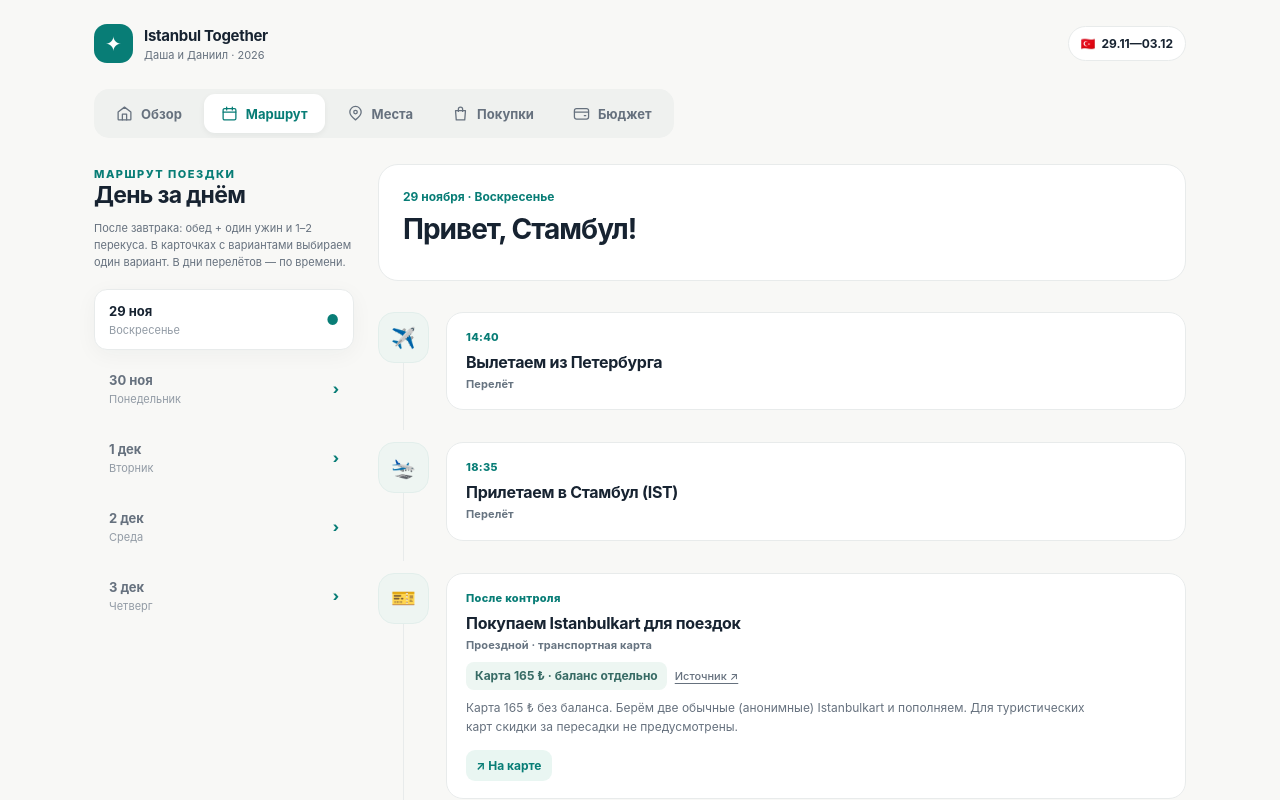
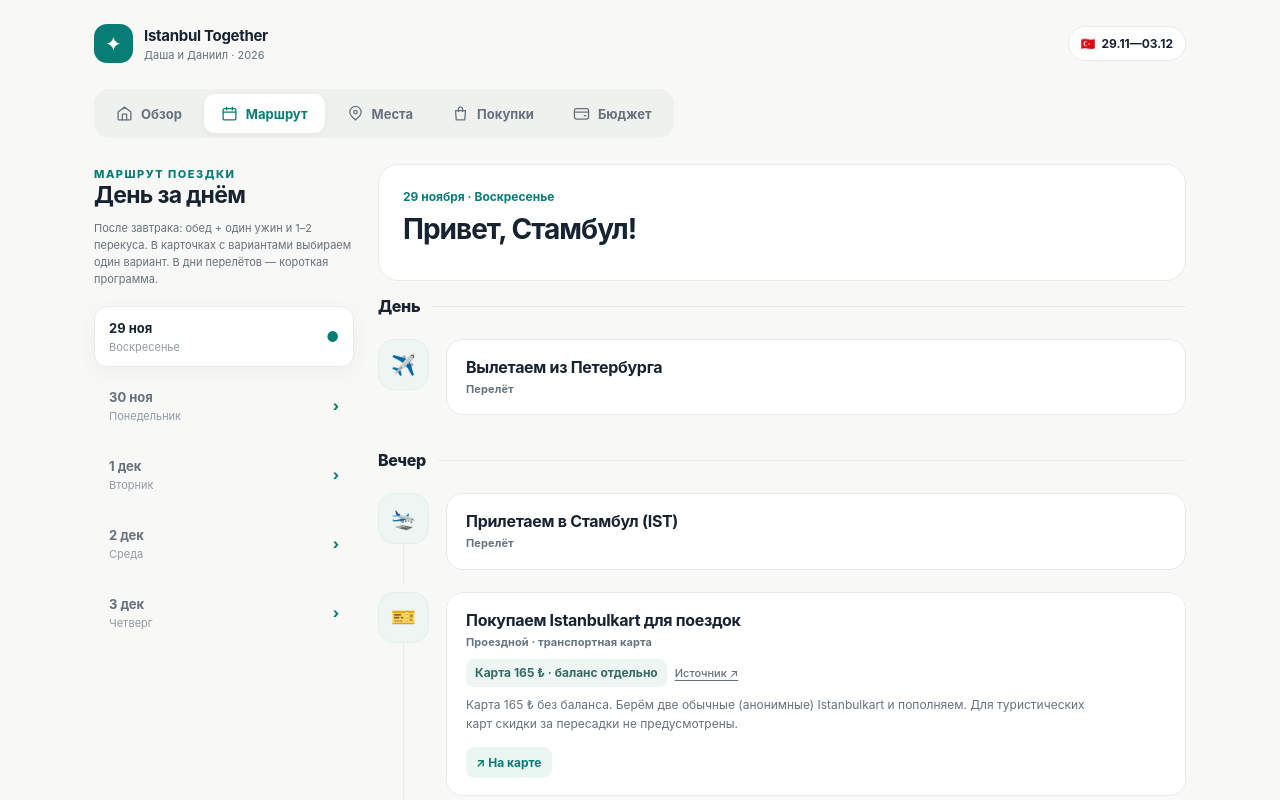
Before and after one commit to twelve20/istanbul-trip-2026, a plain HTML site: page index.html in a window 1280 px wide. Both pictures are taken after a click on the button "Маршрут". Shown: the top 800 px of the page. Drawn offline with Linux system fonts and the light colour scheme.

Commit message:
Replace all itinerary clock times with morning afternoon evening groups

```diff
--- a/index.html
+++ b/index.html
@@ -42,6 +42,13 @@
 .budget-buffer b{font-size:19px;white-space:nowrap}
 .budget-explanation p{font-size:12px;line-height:1.65;color:var(--sub);margin:10px 0}
 .choice-hint{margin:8px 0 13px!important;font-size:12px!important;color:var(--sub);line-height:1.5!important}.variant-list{display:grid;grid-template-columns:repeat(2,minmax(0,1fr));gap:9px;margin-top:11px}.variant-card{border:1px solid #e5eeeb;border-radius:13px;background:#fafcfb;padding:12px;min-width:0;display:flex;flex-direction:column;align-items:flex-start;gap:7px}.variant-heading{display:flex;align-items:center;gap:8px;flex-wrap:wrap}.variant-heading b{font-size:13px;line-height:1.4}.variant-num{flex-shrink:0;background:#e9f6f2;color:var(--teal);border-radius:6px;font-weight:800;font-size:10px;padding:4px 6px}.variant-desc{font-size:12px;color:var(--sub);line-height:1.5}.variant-card .price-note{margin-top:1px}.variant-map{font-size:11px;font-weight:800;color:var(--teal);margin-top:auto;padding-top:4px}@media(max-width:600px){.variant-list{grid-template-columns:1fr}.variant-card{padding:13px}}
+
+.period-group{margin-bottom:24px}
+.period-heading{margin:8px 0 12px;display:flex;align-items:center;gap:12px;font-size:16px;font-weight:800;letter-spacing:-.35px;color:var(--ink)}
+.period-heading:after{content:'';height:1px;background:var(--line);flex:1}
+.period-group .entry{padding:11px 0}
+.period-group .event h3{margin:0 0 5px}
+.period-group .entry:last-child:before{display:none}
 </style>
 </head>
 <body>
@@ -60,14 +67,14 @@
     <div class="stack overview-right">
       <div class="card"><div class="small-label">НАША БАЗА</div><div class="large-val">Edibe Sultan Hotel</div><a class="link-btn" style="display:inline-block;padding:10px 0 0" target="_blank" rel="noopener" href="https://www.google.com/maps/search/?api=1&query=Edibe+Sultan+Hotel+Istanbul">Открыть на карте ↗</a></div>
       <div class="card"><div class="small-label">НАША КОМПАНИЯ</div><div class="large-val">6 человек</div></div>
-      <div class="card quick-card"><span class="icon-dot">🛬</span><div><b>29 ноября · Прилетаем в Стамбул</b><div class="subline">LED 14:40 → IST 18:35<br>Southwind · ручная кладь 8 кг</div></div></div>
-      <div class="card quick-card"><span class="icon-dot">🛫</span><div><b>3 декабря · Вылетаем в Москву</b><div class="subline">IST 17:30 → SVO 22:25<br>Аэрофлот · ручная кладь 10 кг</div></div></div>
+      <div class="card quick-card"><span class="icon-dot">🛬</span><div><b>29 ноября · Прилетаем в Стамбул</b><div class="subline">LED → IST<br>Southwind · ручная кладь 8 кг</div></div></div>
+      <div class="card quick-card"><span class="icon-dot">🛫</span><div><b>3 декабря · Вылетаем в Москву</b><div class="subline">IST → SVO<br>Аэрофлот · ручная кладь 10 кг</div></div></div>
 
     </div>
   </div>
 </section>
 <section class="view" id="plan" aria-label="Маршрут" hidden>
-  <div class="timeline-wrap"><aside class="side-panel"><span class="eyebrow">Маршрут поездки</span><h2>День за днём</h2><div class="price-disclaimer">После завтрака: обед + один ужин и 1–2 перекуса. В карточках с вариантами выбираем один вариант. В дни перелётов — по времени.</div><div class="day-nav" id="dayNav"></div></aside><div class="day-content"><div class="day-head" id="dayHeader"></div><div id="eventList"></div></div></div>
+  <div class="timeline-wrap"><aside class="side-panel"><span class="eyebrow">Маршрут поездки</span><h2>День за днём</h2><div class="price-disclaimer">После завтрака: обед + один ужин и 1–2 перекуса. В карточках с вариантами выбираем один вариант. В дни перелётов — короткая программа.</div><div class="day-nav" id="dayNav"></div></aside><div class="day-content"><div class="day-head" id="dayHeader"></div><div id="eventList"></div></div></div>
 </section>
 <section class="view" id="places" aria-label="Места" hidden>
  <div class="places-top"><div><span class="eyebrow">Сохранённые места</span><h2>Где побывать и поесть</h2></div><input class="search" id="placeSearch" type="search" placeholder="Найти кафе или место…" aria-label="Поиск мест"></div>
@@ -108,58 +115,58 @@ const I = {
 const tabs=[['overview','Обзор','home'],['plan','Маршрут','plan'],['places','Места','places'],['shopping','Покупки','shopping'],['budget','Бюджет','budget']];
 const days=[
  {date:'29 ноября',week:'Воскресенье',short:'29 ноя',title:'Привет, Стамбул!',desc:'Первый вечер — прилёт, заселение и прогулка без спешки.',tags:['Вдвоём','Перелёт'],events:[
-  ['14:40','✈️','Вылетаем из Петербурга','Southwind Airlines: LED → IST. Ручная кладь до 8 кг, без багажа.','Вдвоём'],
-  ['18:35','🛬','Прилетаем в Стамбул (IST)','Паспортный контроль, получение связи и трансфер в район Султанахмета.','Вдвоём'],
-  ['После контроля','🎫','Покупаем Istanbulkart для поездок','','Транспортная карта','Istanbul Airport Metro M11 station'],
-  ['Из аэропорта','🚇','Едем на метро M11 → M2 и трамвае T1','','Метро и трамвай','Sultanahmet tram stop Istanbul'],
-  ['Поздний вечер','🏨','Заселение в Edibe Sultan Hotel','','Вдвоём','Edibe Sultan Hotel Istanbul'],
-  ['≈ 21:30','🍽️','Ужинаем в Ortaklar Kebap Restaurant','','Вдвоём','Ortaklar Kebap Restaurant Peykhane 27A Istanbul'],
-  ['После ужина','🌙','Гуляем по вечернему Султанахмету','','Вдвоём','Sultanahmet Istanbul']
+  ['День','✈️','Вылетаем из Петербурга','Southwind Airlines: LED → IST. Ручная кладь до 8 кг, без багажа.','Вдвоём'],
+  ['Вечер','🛬','Прилетаем в Стамбул (IST)','Паспортный контроль, получение связи и трансфер в район Султанахмета.','Вдвоём'],
+  ['Вечер','🎫','Покупаем Istanbulkart для поездок','','Транспортная карта','Istanbul Airport Metro M11 station'],
+  ['Вечер','🚇','Едем на метро M11 → M2 и трамвае T1','','Метро и трамвай','Sultanahmet tram stop Istanbul'],
+  ['Вечер','🏨','Заселение в Edibe Sultan Hotel','','Вдвоём','Edibe Sultan Hotel Istanbul'],
+  ['Вечер','🍽️','Ужинаем в Ortaklar Kebap Restaurant','','Вдвоём','Ortaklar Kebap Restaurant Peykhane 27A Istanbul'],
+  ['Вечер','🌙','Гуляем по вечернему Султанахмету','','Вдвоём','Sultanahmet Istanbul']
  ]},
  {date:'30 ноября',week:'Понедельник',short:'30 ноя',title:'Старый город',desc:'Обед, один перекус и один ужин на выбор: Balkan либо Semaver Cafe.',tags:['Вдвоём','Кафе'],events:[
   ['Утро','🥐','Завтракаем в Edibe Sultan Hotel — оплачено','','Вдвоём'],
-  ['В течение дня','☕','Кофе — выбираем один вариант','','Напиток',null,null,'coffee30'],
   ['Утро','🕌','Посещаем Айя-Софию и Голубую мечеть','','Вдвоём','Hagia Sophia Istanbul'],
-  ['После мечетей','🏛️','Посещаем Цистерну Базилика','','Музей','Basilica Cistern Istanbul'],
-  ['После цистерны','🚋','Едем на T1 до Эминёню','','Трамвай','Eminönü tram station Istanbul'],
-  ['После трамвая','⭐','Посещаем мечеть Сулеймание — обязательно','','Вдвоём','Suleymaniye Mosque Istanbul'],
-  ['≈ 13:30','🍲','Обедаем в Süleymaniye Lokantası','','Вдвоём','Süleymaniye Lokantası Istanbul Molla Hüsrev'],
-  ['≈ 14:45','🏺','Гуляем по Гранд-базару','','Достопримечательность','Grand Bazaar Kapalıçarşı Istanbul'],
-  ['≈ 16:15','🌶️','Заходим на Египетский базар специй','','Достопримечательность','Mısır Çarşısı Spice Bazaar Istanbul'],
-  ['≈ 17:15','🌊','Гуляем вдоль Золотого Рога в Эминёню','','Прогулка','Eminönü waterfront Istanbul'],
-  ['≈ 17:45–19:00','🥙','Перекус — выбираем один вариант','','Перекус',null,null,'snack30'],
-  ['Вечер · с 20:30','🍽️','Ужин — выбираем один вариант','','Ужин',null,null,'dinner30'],
+  ['Утро','🏛️','Посещаем Цистерну Базилика','','Музей','Basilica Cistern Istanbul'],
+  ['День','🚋','Едем на T1 до Эминёню','','Трамвай','Eminönü tram station Istanbul'],
+  ['День','⭐','Посещаем мечеть Сулеймание — обязательно','','Вдвоём','Suleymaniye Mosque Istanbul'],
+  ['День','🍲','Обедаем в Süleymaniye Lokantası','','Вдвоём','Süleymaniye Lokantası Istanbul Molla Hüsrev'],
+  ['День','🏺','Гуляем по Гранд-базару','','Достопримечательность','Grand Bazaar Kapalıçarşı Istanbul'],
+  ['День','☕','Кофе — выбираем один вариант','','Напиток',null,null,'coffee30'],
+  ['День','🌶️','Заходим на Египетский базар специй','','Достопримечательность','Mısır Çarşısı Spice Bazaar Istanbul'],
+  ['Вечер','🌊','Гуляем вдоль Золотого Рога в Эминёню','','Прогулка','Eminönü waterfront Istanbul'],
+  ['Вечер','🥙','Перекус — выбираем один вариант','','Перекус',null,null,'snack30'],
+  ['Вечер','🍽️','Ужин — выбираем один вариант','','Ужин',null,null,'dinner30'],
  ]},
  {date:'1 декабря',week:'Вторник',short:'1 дек',title:'Галата и Босфор',desc:'Обед, один перекус и один ужин на выбор: пиде или романтический вечер в номере.',tags:['Вдвоём','Прогулка'],events:[
   ['Утро','🥐','Завтракаем в Edibe Sultan Hotel — оплачено','','Вдвоём'],
-  ['После завтрака','🚋','Едем на T1 в Эминёню','','Трамвай','Eminönü tram station Istanbul'],
+  ['Утро','🚋','Едем на T1 в Эминёню','','Трамвай','Eminönü tram station Istanbul'],
   ['Утро','🌉','Гуляем по Эминёню и Галатскому мосту','','Вдвоём','Galata Bridge Istanbul'],
   ['День','📸','Гуляем по Галате и Каракёю','','Вдвоём','Galata Tower Istanbul'],
-  ['Перед обедом','🗼','Смотрим на Галатскую башню снаружи','','Достопримечательность','Galata Tower Istanbul'],
-  ['≈ 13:30','🍲','Обедаем в Emek Restaurant (Каракёй)','','Вдвоём','Emek Restaurant Yeni Merdiven Sokak 9 Karakoy Istanbul'],
-  ['≈ 15:00','🚇','Едем на M2 от Şişhane до Taksim','','Метро','Taksim M2 metro station Istanbul'],
-  ['≈ 15:30–17:30','🥙','Перекус — выбираем один вариант','','Перекус',null,null,'snack01'],
-  ['≈ 18:05','🚇','Возвращаемся на метро M2 и трамвае T1 в Сиркеджи','','Метро и трамвай','Sirkeci tram station Istanbul'],
-  ['После метро','🍷','Для вар. 2 покупаем гранатовое вино в Tekel (Сиркеджи)','','Вдвоём','Tekel Sirkeci Istanbul'],
-  ['19:15','🛒','Для вар. 2 покупаем закуски: инжир, виноград, beyaz peynir, фисташки, тёмный шоколад и пахлаву','','Продуктовый магазин','Migros Sultanahmet Istanbul'],
-  ['Вечер · 20:30 / 22:30','🍽️','Ужин — выбираем один вариант','','Ужин',null,null,'dinner01'],
+  ['День','🗼','Смотрим на Галатскую башню снаружи','','Достопримечательность','Galata Tower Istanbul'],
+  ['День','🍲','Обедаем в Emek Restaurant (Каракёй)','','Вдвоём','Emek Restaurant Yeni Merdiven Sokak 9 Karakoy Istanbul'],
+  ['День','🚇','Едем на M2 от Şişhane до Taksim','','Метро','Taksim M2 metro station Istanbul'],
+  ['День','🥙','Перекус — выбираем один вариант','','Перекус',null,null,'snack01'],
+  ['Вечер','🚇','Возвращаемся на метро M2 и трамвае T1 в Сиркеджи','','Метро и трамвай','Sirkeci tram station Istanbul'],
+  ['Вечер','🍷','Для вар. 2 покупаем гранатовое вино в Tekel (Сиркеджи)','','Вдвоём','Tekel Sirkeci Istanbul'],
+  ['Вечер','🛒','Для вар. 2 покупаем закуски: инжир, виноград, beyaz peynir, фисташки, тёмный шоколад и пахлаву','','Продуктовый магазин','Migros Sultanahmet Istanbul'],
+  ['Вечер','🍽️','Ужин — выбираем один вариант','','Ужин',null,null,'dinner01'],
  ]},
  {date:'2 декабря',week:'Среда',short:'2 дек',title:'IKEA и день рождения',desc:'Обед, один перекус на выбор, покупки и ужин в Bitlisli.',tags:['Вдвоём','Возможен семейный ужин'],events:[
   ['Утро','🥐','Завтракаем в Edibe Sultan Hotel — оплачено','','Вдвоём'],
-  ['После завтрака','🚇','Едем в IKEA на трамвае T1 и метро M1','','Метро и трамвай','IKEA Bayrampasa Istanbul'],
-  ['≈ 12:30','🍽️','Обедаем в IKEA Restaurant','','Вдвоём','IKEA Restaurant Bayrampasa Forum Istanbul'],
+  ['Утро','🚇','Едем в IKEA на трамвае T1 и метро M1','','Метро и трамвай','IKEA Bayrampasa Istanbul'],
+  ['День','🍽️','Обедаем в IKEA Restaurant','','Вдвоём','IKEA Restaurant Bayrampasa Forum Istanbul'],
   ['День','👕','Идём за покупками в Forum İstanbul','','Вдвоём','Forum Istanbul Shopping Mall'],
-  ['≈ 16:30','🥨','Перекус в Forum İstanbul — выбираем один вариант','','Перекус',null,null,'snack02'],
-  ['После покупок','🚇','Возвращаемся из IKEA на метро M1 и трамвае T1','','Метро и трамвай','Sultanahmet tram station Istanbul'],
-  ['Перед вечером','🛒','Покупаем еду в дорогу в SHOW Supermarket','','Супермаркет','SHOW Supermarket Çemberlitaş Peykhane Sokak 6 Istanbul'],
-  ['≈ 20:30','🎂','Ужинаем в Bitlisli на дне рождения Тимохи','','С семьёй','Bitlisli Hoca Camii Sokak Sirkeci Istanbul']
+  ['День','🥨','Перекус в Forum İstanbul — выбираем один вариант','','Перекус',null,null,'snack02'],
+  ['День','🚇','Возвращаемся из IKEA на метро M1 и трамвае T1','','Метро и трамвай','Sultanahmet tram station Istanbul'],
+  ['Вечер','🛒','Покупаем еду в дорогу в SHOW Supermarket','','Супермаркет','SHOW Supermarket Çemberlitaş Peykhane Sokak 6 Istanbul'],
+  ['Вечер','🎂','Ужинаем в Bitlisli на дне рождения Тимохи','','С семьёй','Bitlisli Hoca Camii Sokak Sirkeci Istanbul']
  ]},
  {date:'3 декабря',week:'Четверг',short:'3 дек',title:'До встречи, Стамбул',desc:'Спокойное утро, дорога в аэропорт IST и обратный перелёт.',tags:['Вдвоём','Перелёт'],events:[
   ['Утро','🥐','Завтракаем в Edibe Sultan Hotel — оплачено','','Вдвоём'],
-  ['После завтрака','🧳','Собираем вещи и выезжаем из отеля','','Вдвоём'],
-  ['11:30–12:00','🚇','Едем в аэропорт: трамвай T1 → метро M2 → M11','','Метро и трамвай','Istanbul Airport IST'],
-  ['В ожидании вылета','🥪','Перекусываем едой, купленной накануне','','Еда с собой'],
-  ['17:30','🛫','Вылетаем в Москву рейсом Аэрофлота','','Вдвоём']
+  ['Утро','🧳','Собираем вещи и выезжаем из отеля','','Вдвоём'],
+  ['День','🚇','Едем в аэропорт: трамвай T1 → метро M2 → M11','','Метро и трамвай','Istanbul Airport IST'],
+  ['День','🥪','Перекусываем едой, купленной накануне','','Еда с собой'],
+  ['Вечер','🛫','Вылетаем в Москву рейсом Аэрофлота','','Вдвоём']
  ]}
 ];
 
@@ -180,12 +187,12 @@ const mealVariants={
   ['Шердан в Şırdancı Mehmet Beyoğlu','Бейоглу · фаршированный бараний желудок','Sirdanci Mehmet Kamer Hatun Caddesi 35A Beyoglu Istanbul']
  ],
  dinner30:[
-  ['Balkan Lokantası Sirkeci','20:30 · полноценный ужин: можно попробовать эзогелин, сарму и сютлач','Balkan Lokantasi Sirkeci Hoca Pasa Sokak Istanbul'],
-  ['Semaver Cafe','≈ 22:00 · поздний ужин или чай с закусками','Semaver Cafe Kennedy Caddesi Istanbul']
+  ['Balkan Lokantası Sirkeci','Полноценный ужин: можно попробовать эзогелин, сарму и сютлач','Balkan Lokantasi Sirkeci Hoca Pasa Sokak Istanbul'],
+  ['Semaver Cafe','Поздний ужин или чай с закусками','Semaver Cafe Kennedy Caddesi Istanbul']
  ],
  dinner01:[
-  ['Yeni Karadeniz Pide','20:30 · ужинаем пиде в ресторане','Yeni Karadeniz Pide Kebap Salonu Cagaloglu Hamami Sokak Istanbul'],
-  ['Романтический ужин в номере Edibe Sultan Hotel','22:30 · гранатовое вино, инжир, виноград, beyaz peynir, фисташки, шоколад и пахлава; продукты покупаем заранее','Edibe Sultan Hotel Istanbul']
+  ['Yeni Karadeniz Pide','Пиде в ресторане','Yeni Karadeniz Pide Kebap Salonu Cagaloglu Hamami Sokak Istanbul'],
+  ['Романтический ужин в номере Edibe Sultan Hotel','Гранатовое вино, инжир, виноград, beyaz peynir, фисташки, шоколад и пахлава; продукты покупаем заранее','Edibe Sultan Hotel Istanbul']
  ],
  snack02:[
   ['Симит и чай','Forum İstanbul · лёгкий перекус','Forum Istanbul Shopping Mall Bayrampasa'],
@@ -400,8 +407,20 @@ function transportTip(title){
  const item=transportTips.find(([re])=>re.test(title));
  return item?'<div class="transport-tip">'+esc(item[1])+'</div>':'';
 }
-function showDay(i){activeDay=i;$('dayNav').innerHTML=days.map((d,j)=>`<button type="button" data-day="${j}" class="${j===i?'active':''}"><span><b>${d.short}</b><small>${d.week}</small></span><span class="num">${j===i?'●':'›'}</span></button>`).join('');const d=days[i];$('dayHeader').innerHTML=`<div class="date">${d.date} · ${d.week}</div><h2>${d.title}</h2>`;
- $('eventList').innerHTML=d.events.map(e=>{const [time,emoji,title,desc,kind,map,extra]=e;return `<div class="entry"><div class="em" aria-hidden="true">${emoji}</div><div class="event"><div class="event-top"><span class="event-time">${esc(time)}</span></div><h3>${esc(title)}</h3>${e[7]?renderMealVariants(e[7]):venueType(title)+priceNote(title)+transportTip(title)}${map||extra?`<div class="event-links">${map?`<a target="_blank" rel="noopener" href="${mapUrl(map)}">↗ На карте</a>`:''}${extra?`<a target="_blank" rel="noopener" href="${extra}">Меню ↗</a>`:''}</div>`:''}</div></div>`}).join('')}
+function showDay(i){
+ activeDay=i;
+ $('dayNav').innerHTML=days.map((d,j)=>`<button type="button" data-day="${j}" class="${j===i?'active':''}"><span><b>${d.short}</b><small>${d.week}</small></span><span class="num">${j===i?'●':'›'}</span></button>`).join('');
+ const d=days[i];
+ $('dayHeader').innerHTML=`<div class="date">${d.date} · ${d.week}</div><h2>${d.title}</h2>`;
+ const renderEvent=e=>{
+  const [period,emoji,title,desc,kind,map,extra]=e;
+  return `<div class="entry"><div class="em" aria-hidden="true">${emoji}</div><div class="event"><h3>${esc(title)}</h3>${e[7]?renderMealVariants(e[7]):venueType(title)+priceNote(title)+transportTip(title)}${map||extra?`<div class="event-links">${map?`<a target="_blank" rel="noopener" href="${mapUrl(map)}">↗ На карте</a>`:''}${extra?`<a target="_blank" rel="noopener" href="${extra}">Меню ↗</a>`:''}</div>`:''}</div></div>`;
+ };
+ $('eventList').innerHTML=['Утро','День','Вечер'].map(period=>{
+  const events=d.events.filter(e=>e[0]===period);
+  return events.length?`<section class="period-group"><h3 class="period-heading">${period}</h3>${events.map(renderEvent).join('')}</section>`:'';
+ }).join('');
+}
 function drawPlaces(){const cats=['Все','Смотреть','Локанты','Рестораны','Кебабы и пиде','Фастфуд','Уличная еда','Кофе и отдых','Магазины'];$('placeFilters').innerHTML=cats.map(x=>`<button type="button" class="filter ${placeCategory===x?'active':''}" data-cat="${esc(x)}">${esc(x)}</button>`).join('');const q=query.trim().toLocaleLowerCase('ru');const filtered=places.filter(p=>(placeCategory==='Все'||p[1]===placeCategory)&&(!q||(p[0]+' '+p[1]+' '+p[3]).toLocaleLowerCase('ru').includes(q)));$('placesGrid').innerHTML=filtered.length?filtered.map(p=>`<div class="place"><div class="place-top"><div class="symbol">${p[2]}</div><span class="badge gray">${esc(p[1])}</span></div><h3>${esc(p[0])}</h3>${venueType(p[0])}${priceNote(p[0])}<a target="_blank" rel="noopener" href="${mapUrl(p[4])}">Открыть на карте ↗</a></div>`).join(''):'<p class="subline">Ничего не найдено. Попробуй другой запрос.</p>'}
 function drawShopping(){const checks=getJSON('it-shopping-v5',{}),custom=getJSON('it-custom-v5',[]);const items=[...defaultShopping.map((x,i)=>['s'+i,...x]),...custom.map((x,i)=>['c'+i,x,'Добавлено тобой'])];$('shoppingItems').innerHTML=items.map(([key,t,desc])=>`<label class="check-row"><input type="checkbox" data-shopping="${key}" ${checks[key]?'checked':''}><div><b>${esc(t)}</b></div></label>`).join('');const done=items.filter(x=>checks[x[0]]).length;$('shoppingProgressText').textContent=`${done} из ${items.length} куплено`;$('shoppingProgress').style.width=(items.length?done/items.length*100:0)+'%'}
 function budgetValue(key,def){
```
